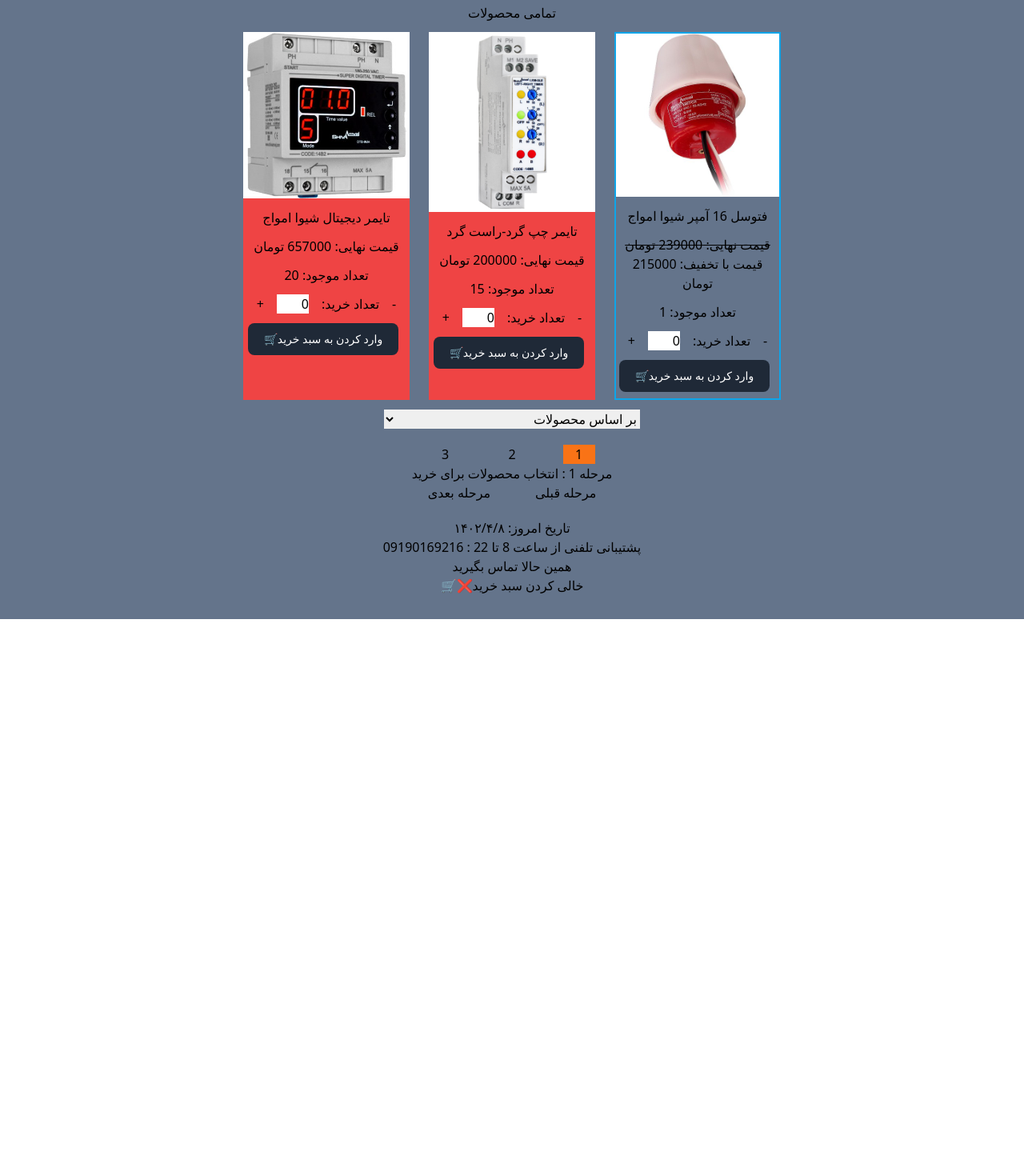
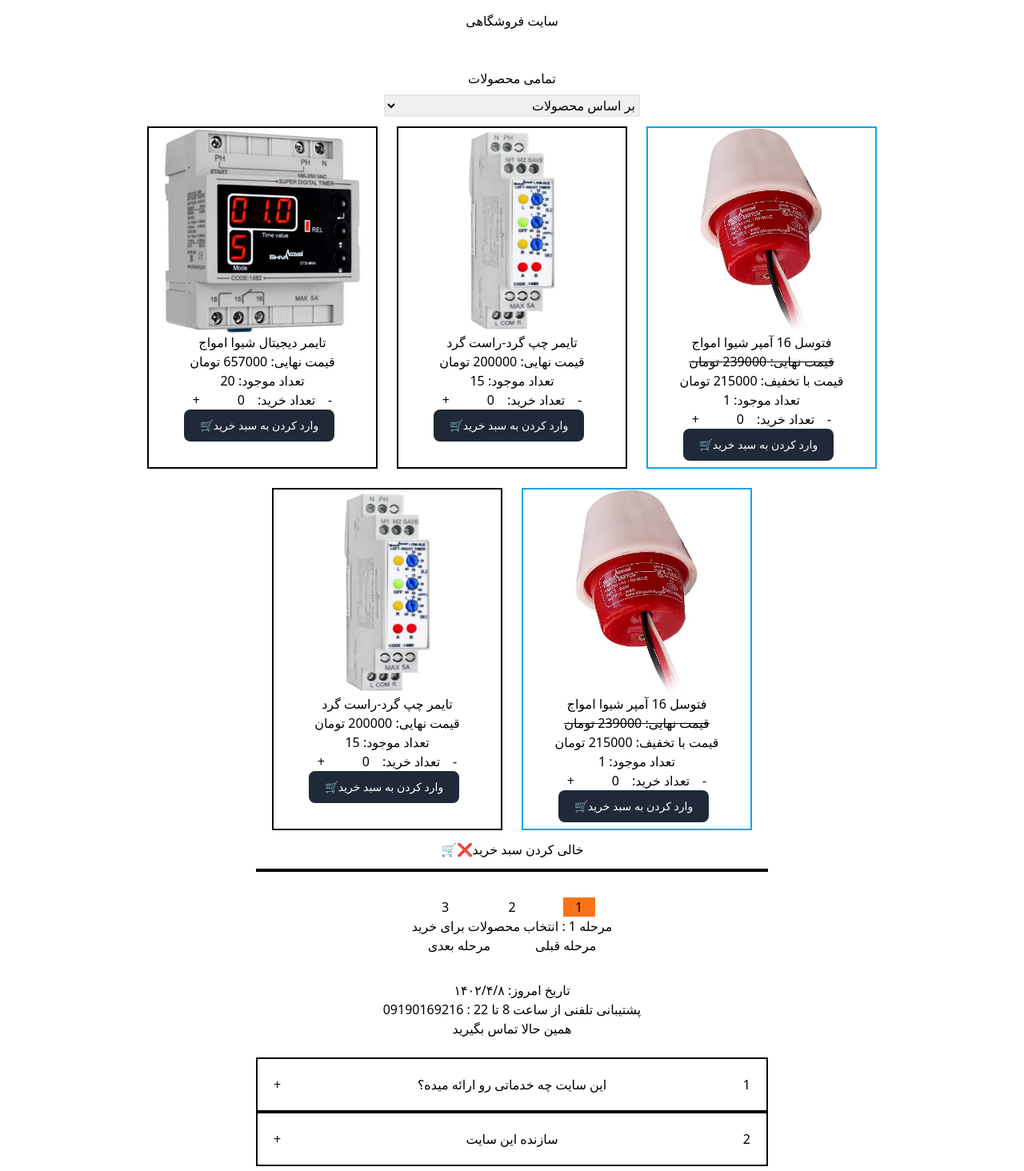
Before and after one commit to soheil-moonesi/ecommerce, a React (Vite) app: page / in a window 1280 px wide. Shown: the part 26-1490 px from the top of the page at 80% size. Before the commit the page ends 800 px from the top, so only its background shows below. Built offline with nearby package versions, Linux system fonts and the light colour scheme.

Commit message:
accordion + style update

```diff
--- /dev/null
+++ b/src/Accordion.jsx
@@ -0,0 +1,36 @@
+import { useState } from "react";
+
+export function Accordion({ AccordionText }) {
+  return (
+    <div className="w-full justify-center flex-wrap flex m-3">
+      <div className="justify-center flex-wrap flex flex-col w-1/2">
+        {AccordionText.map((AccordionText, i) => (
+          <AccordionItems AccordionText={AccordionText} num={i} />
+        ))}
+      </div>
+    </div>
+  );
+}
+function AccordionItems({ AccordionText, num }) {
+  const [isOpen, setToggle] = useState(false);
+
+  return (
+    <div className="flex flex-wrap flex-col w-full justify-center border-2 border-black w-full cursor-pointer">
+      <div
+        onClick={() => setToggle((isOpen) => !isOpen)}
+        className="flex text-center justify-between m-5"
+      >
+        <span>{num + 1}</span>
+        {AccordionText.title}
+        <span>{isOpen ? "-" : "+"}</span>
+      </div>
+      <div
+        className={`flex text-center justify-center ${
+          isOpen ? "visible" : "hidden"
+        }`}
+      >
+        {AccordionText.note}
+      </div>
+    </div>
+  );
+}
--- a/src/All_Models.jsx
+++ b/src/All_Models.jsx
@@ -14,27 +14,9 @@ export function All_Models({ items, handleAddItems }) {
 
   return (
     <>
-      <h2 className="text-center">تمامی محصولات</h2>
+      <h2 className="m-2 text-center">تمامی محصولات</h2>
 
-      <div>
-        <div className="flex">
-          {listing_models > 0 ? (
-            <div className="flex">
-              {sortedItems.map((models) => (
-                <Models
-                  modelsObj={models}
-                  items={items}
-                  handleAddItems={handleAddItems}
-                  key={models.name}
-                />
-              ))}
-            </div>
-          ) : (
-            <p> محصولی برای نمایش وجود ندارد ، در حال انبار گردانی هستیم</p>
-          )}
-        </div>
-      </div>
-      <div className="w-80 flex">
+      <div className="w-80 flex border-2 broder-black">
         <select
           className="w-80"
           onChange={(e) => setSortBy(e.target.value)}
@@ -47,6 +29,25 @@ export function All_Models({ items, handleAddItems }) {
             بر اساس قیمت
           </option>
         </select>
+      </div>
+
+      <div className="flex flex-wrap w-full justify-center">
+        <div className="flex flex-wrap w-4/5 justify-center bg-white">
+          {listing_models > 0 ? (
+            <div className="flex flex-wrap justify-center">
+              {sortedItems.map((models) => (
+                <Models
+                  modelsObj={models}
+                  items={items}
+                  handleAddItems={handleAddItems}
+                  key={models.id}
+                />
+              ))}
+            </div>
+          ) : (
+            <p> محصولی برای نمایش وجود ندارد ، در حال انبار گردانی هستیم</p>
+          )}
+        </div>
       </div>
     </>
   );
@@ -78,11 +79,15 @@ function Models({ modelsObj, items, handleAddItems }) {
   return (
     <form
       onSubmit={(e) => handleSubmit(e)}
-      className={`flex flex-col w-52 h-auto gap-3 m-3  ${
-        modelsObj?.discountRate ? "border-2 border-sky-500" : "bg-red-500"
+      className={`flex flex-col w-72 h-auto m-3 ${
+        modelsObj?.discountRate
+          ? "border-2 border-sky-500"
+          : "border-2 border-black"
       }`}
     >
-      <img src={modelsObj?.photo} alt="" />
+      <div className="flex justify-center ">
+        <img className=" w-64 h-64" src={modelsObj?.photo} alt="" />
+      </div>
       <div className="text-center">{modelsObj?.name}</div>
       <div className="text-center">
         {modelsObj?.discountRate ? (
--- a/src/App.jsx
+++ b/src/App.jsx
@@ -4,6 +4,7 @@ import { Footer } from "./Footer";
 import { All_Levels } from "./All_Levels";
 import { All_Models } from "./All_Models";
 import { Header } from "./Header";
+import { Accordion } from "./Accordion";
 
 export const _data = [
   {
@@ -31,6 +32,23 @@ export const _data = [
     remaining: "20",
     discount: "",
   },
+  {
+    id: 4,
+    name: "فتوسل 16 آمپر شیوا امواج",
+    price: "239000",
+    photo: "Models/فتوسل 16 آمپر شیوا امواج.jpg",
+    remaining: "1",
+    discountRate: "10",
+    finalPrice: 215000,
+  },
+  {
+    id: 5,
+    name: "تایمر چپ گرد-راست گرد",
+    price: "200000",
+    photo: "Models/تایمر چپ گرد-راست گرد.png",
+    remaining: "15",
+    discount: "",
+  },
 ];
 
 function App() {
@@ -48,16 +66,19 @@ function App() {
   }
 
   return (
-    <div className=" w-screen h-screen bg-slate-500 flex flex-col justify-center items-center">
+    <div className=" w-auto h-auto bg-white flex flex-col justify-center items-center">
       <Header />
       <All_Models items={items} handleAddItems={handleAddItems} />
-      <All_Levels />
-      <Footer />
+
       <Buy_Section
         items={items}
         handleDeleteItems={handleDeleteItems}
         handleDeleteAllItems={handleDeleteAllItems}
       />
+      <All_Levels />
+      <Footer />
+
+      <Accordion AccordionText={AccordionText} />
     </div>
   );
 }
@@ -68,4 +89,15 @@ export const level_message = [
   "تعیین زمان  و تاریخ برای تماس",
 ];
 
+const AccordionText = [
+  {
+    title: " این سایت چه خدماتی رو ارائه میده؟",
+    note: "شما میتونید اینجا محصولاتی رو که میخواهید رو به هر تعدادی که سفارش دهید و بعد از ثبت سفارش و ثبت اطلاعات تماس با شما برای ثبت نهایی و قیمت محصولات تماس گرفته میشود",
+  },
+  {
+    title: "سازنده این سایت ",
+    note: "سهیل مونسی ",
+  },
+];
+
 export default App;
--- a/src/Buy_Section.jsx
+++ b/src/Buy_Section.jsx
@@ -8,8 +8,8 @@ export function Buy_Section({
       <button onClick={() => handleDeleteAllItems()}>
         خالی کردن سبد خرید❌🛒
       </button>
-      <div>
-        <div className="flex w-auto h-auto flex-col m-3">
+      <div className="w-full flex justify-center">
+        <div className="flex h-auto flex-col m-3 border-2 border-black w-1/2">
           {items.map((items) => (
             <Buy_Item items={items} handleDeleteItems={handleDeleteItems} />
           ))}
@@ -20,12 +20,10 @@ export function Buy_Section({
 }
 function Buy_Item({ items, handleDeleteItems }) {
   return (
-    <div className="w-auto h-auto flex ">
-      <div>
-        <span>{items.name}</span> <span>{items.buyCount}</span>
-        <span> {items.price} تومان </span>
-        <button onClick={() => handleDeleteItems(items.id)}>❌</button>
-      </div>
+    <div className=" w-full h-auto flex justify-around p-2 border-2 border-black ">
+      <span>{items.name}</span> <span> {items.buyCount} عدد</span>
+      <span> {items.price} تومان </span>
+      <button onClick={() => handleDeleteItems(items.id)}>❌</button>
     </div>
   );
 }
--- a/src/Footer.jsx
+++ b/src/Footer.jsx
@@ -5,7 +5,7 @@ export function Footer() {
   const isActive = hour >= activeHour && hour <= deActiveHour;
 
   return (
-    <footer className="text-center">
+    <footer className="text-center m-3">
       تاریخ امروز: {new Date().toLocaleDateString("fa-IR")}
       <div>
         پشتیبانی تلفنی از ساعت {activeHour} تا {deActiveHour} : 09190169216
--- a/src/Header.jsx
+++ b/src/Header.jsx
@@ -1,3 +1,3 @@
 export function Header() {
-  return <h1>ecommerce site</h1>;
+  return <h1 className="m-10">سایت فروشگاهی</h1>;
 }
```
